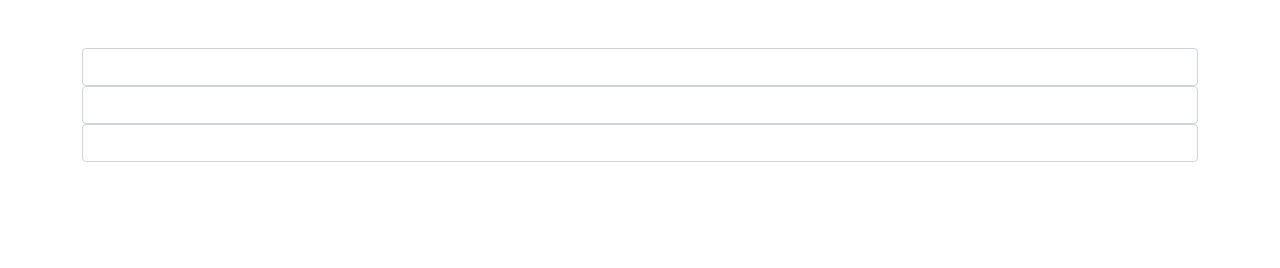
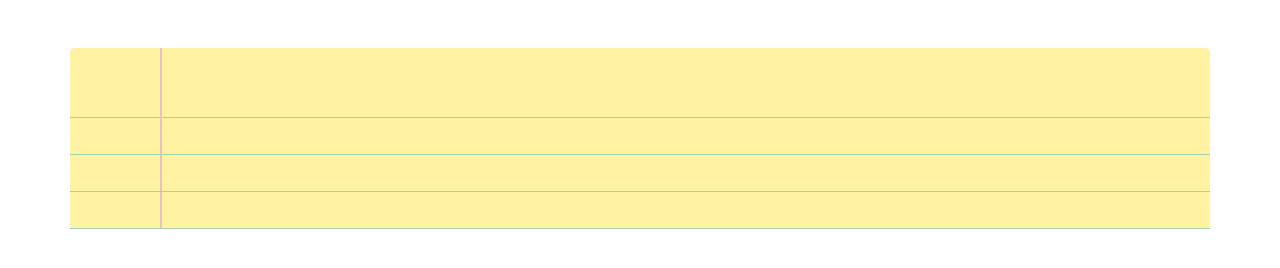
Before and after one commit to Wusinho/To-doList, a website built with webpack: page src/index.html in a window 1280 px wide. Built offline with nearby package versions, Linux system fonts and the light colour scheme.

Commit message:
Bugg with input widths

```diff
--- a/src/index.html
+++ b/src/index.html
@@ -8,6 +8,6 @@
     <link rel="shortcut icon" href="#" />
   </head>
   <body>
-    <div id="root" class="container mt-5"></div>
+    <div id="root" class="container mt-5 p-0"></div>
   </body>
 </html>
--- a/src/main.scss
+++ b/src/main.scss
@@ -2,11 +2,55 @@
 body{
   font-family: 'Pangolin', cursive;
 }
+.container {
+  border-radius: 5px;
+}
+// .children {
+//   margin-left: 20px;
+// }
+
+.form-control{
+  border: none;
+}
+
 
 .children {
-  margin-left: 20px;
+  border-bottom: 1.5px solid #abd0ae;
 }
 
-.form-control{
-  // border: none;
+.container,
+.form-control,
+.form-control:focus {
+  background-color: #fff2a3;
 }
+
+.topBox{
+  width:100%;
+  height: 70px;
+  border-bottom: 1.5px solid #abd0ae;
+}
+.parent,
+.childInput {
+  margin-left: 90px;
+  border-left: 2px solid #e6c3bd;
+}
+
+.smallBox{
+  width:92px;
+  height:70px;
+  border-right: 2px solid #e6c3bd;;
+}
+
+.children{
+  // .form-control:second-child {
+  //   max-width: 200px ;
+  // }
+  .form-control {
+  max-width: 120px ;
+  .form-control:second-child{
+    max-width: 200px ;
+
+  }
+  }
+
+}
--- a/src/views/inputProject.html
+++ b/src/views/inputProject.html
@@ -1,24 +1,23 @@
-<div>
+<div class="topBox">
+  <div class="smallBox"></div>
+</div>
+<div class="inputContainer">
   <div class="parent">
     <input type="text" class="form-control" id="A" />
   </div>
 </div>
 <div id="childrenA" class="children"></div>
 
-<div>
+<div class="inputContainer">
   <div class="parent">
     <input type="text" class="form-control" id="B" />
   </div>
 </div>
 <div id="childrenB" class="children"></div>
 
-<div>
+<div class="inputContainer">
   <div class="parent">
     <input type="text" class="form-control" id="C" />
   </div>
   <div id="childrenC" class="children"></div>
 </div>
-
-<!-- <button onclick="window.localStorage.clear();" id="cleanStorage">
-  Clear All
-</button> -->
```
